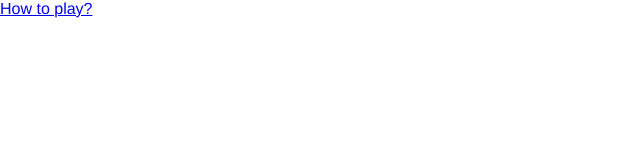
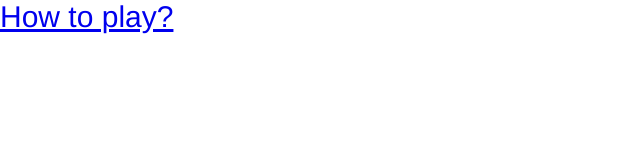
Before and after one commit to 5Jaxon/tankgame, a plain HTML site: page public/index.html in a window 1280 px wide. Shown: the whole page, without its empty margins (0-640 px from the left). Drawn offline with Linux system fonts and the light colour scheme.

Commit message:
Update index.html

```diff
--- a/public/index.html
+++ b/public/index.html
@@ -21,7 +21,7 @@
 
     a{
         position: absolute;
-        font-size:30;
+        font-size:30px;
     }
     </style>
 </head>
```
